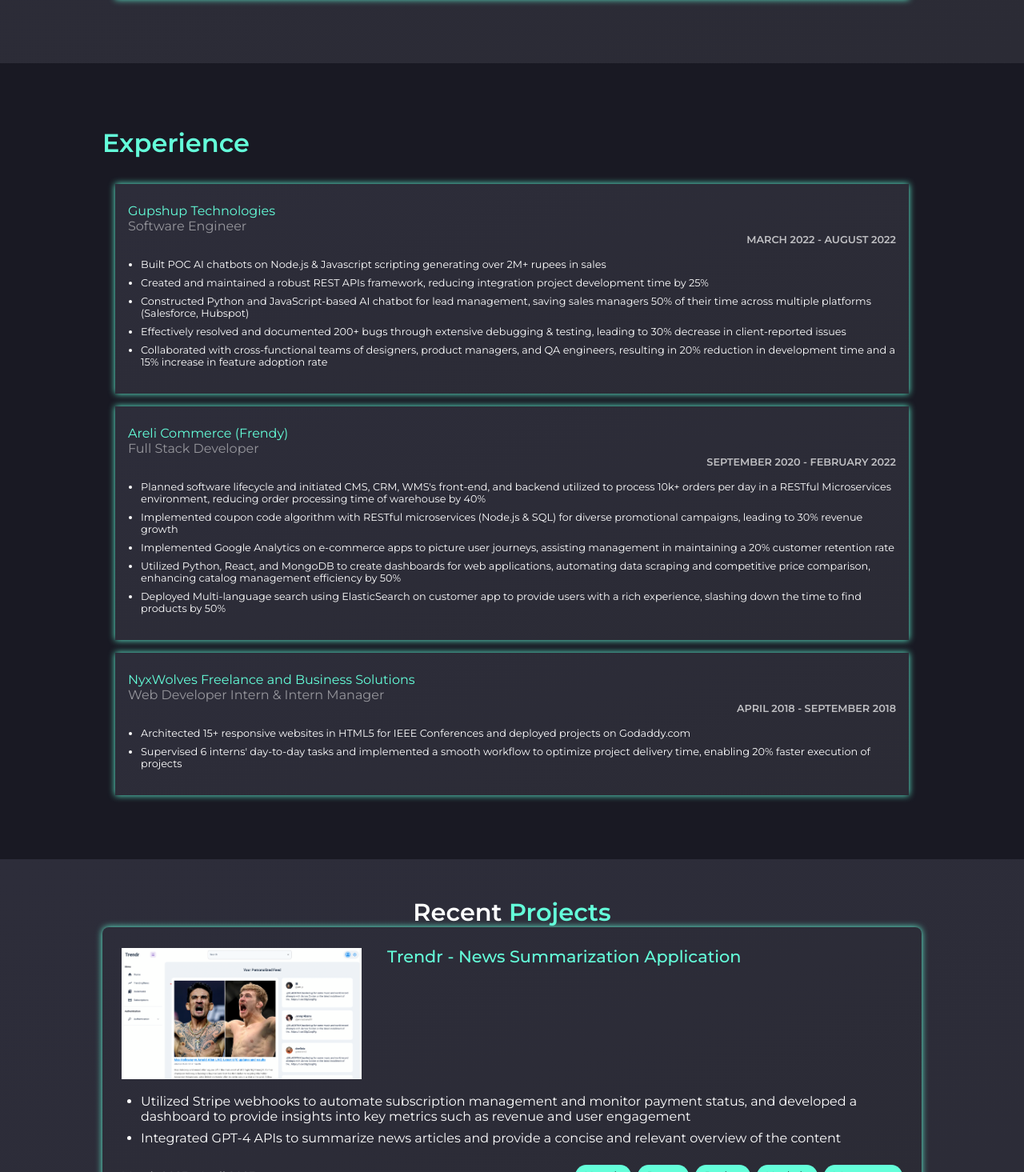
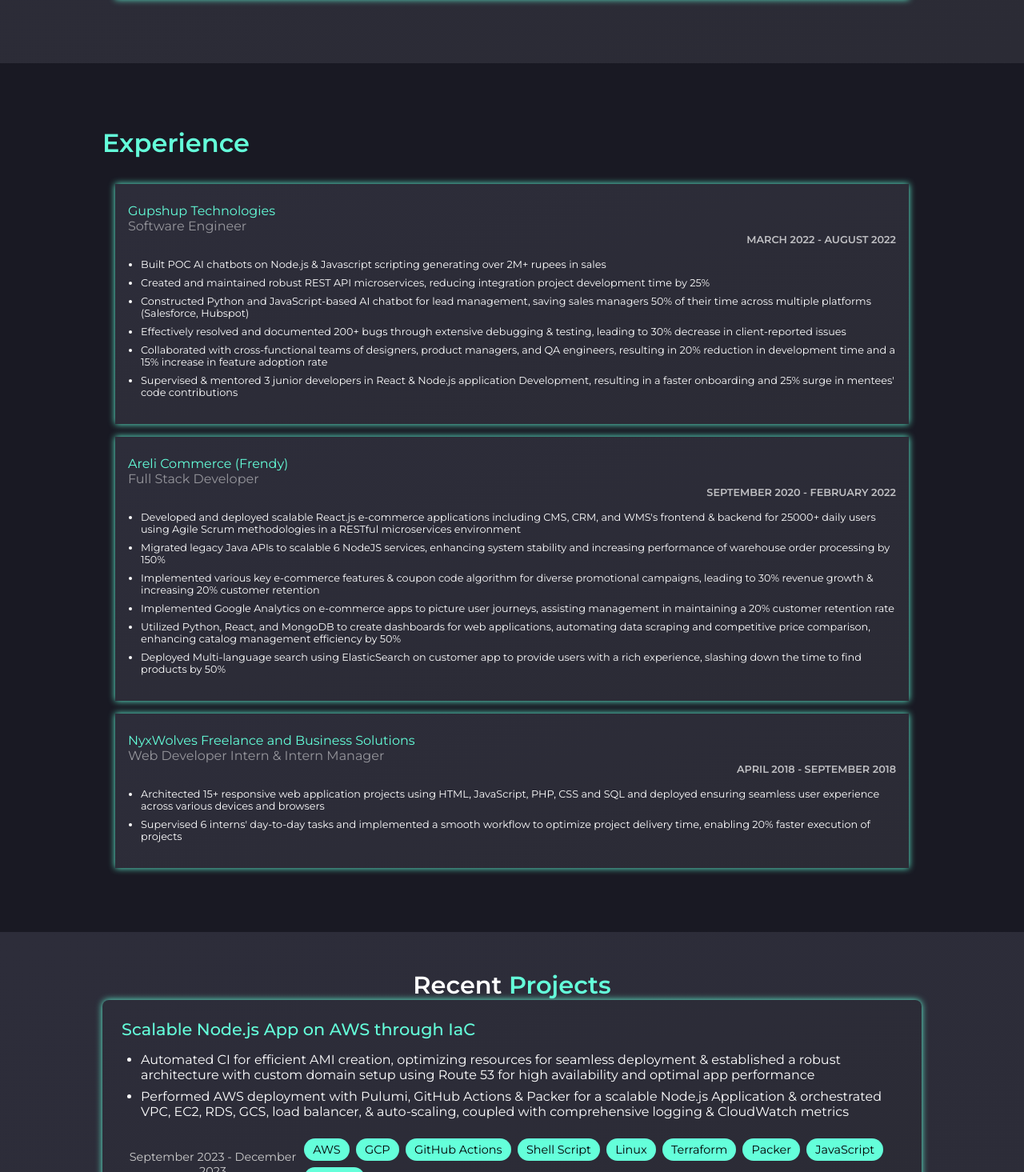
Before and after one commit to anshulsharma1610/portfolio, a React (Create React App) app: page / in a window 1280 px wide. Shown: the part 2162-3627 px from the top of the page at 80% size. Built offline with nearby package versions, Linux system fonts and the light colour scheme; the HTML template or start-up script is replaced by a standard one.

Commit message:
updated exp, project and skills

```diff
--- a/src/components/Experience/Experience.jsx
+++ b/src/components/Experience/Experience.jsx
@@ -11,10 +11,11 @@
         to: "August 2022",
         desc: [
             "Built POC AI chatbots on Node.js & Javascript scripting generating over 2M+ rupees in sales",
-            "Created and maintained a robust REST APIs framework, reducing integration project development time by 25%",
+            "Created and maintained robust REST API microservices, reducing integration project development time by 25%",
             "Constructed Python and JavaScript-based AI chatbot for lead management, saving sales managers 50% of their time across multiple platforms (Salesforce, Hubspot)",
             "Effectively resolved and documented 200+ bugs through extensive debugging & testing, leading to 30% decrease in client-reported issues",
-            "Collaborated with cross-functional teams of designers, product managers, and QA engineers, resulting in 20% reduction in development time and a 15% increase in feature adoption rate"
+            "Collaborated with cross-functional teams of designers, product managers, and QA engineers, resulting in 20% reduction in development time and a 15% increase in feature adoption rate",
+            "Supervised & mentored 3 junior developers in React & Node.js application Development, resulting in a faster onboarding and 25% surge in mentees' code contributions"
         ],
         link: "https://www.gupshup.io",
     },
@@ -24,8 +25,9 @@
         from: "September 2020",
         to: "February 2022",
         desc: [
-            "Planned software lifecycle and initiated CMS, CRM, WMS's front-end, and backend utilized to process 10k+ orders per day in a RESTful Microservices environment, reducing order processing time of warehouse by 40%",
-            " Implemented coupon code algorithm with RESTful microservices (Node.js & SQL) for diverse promotional campaigns, leading to 30% revenue growth",
+            "Developed and deployed scalable React.js e-commerce applications including CMS, CRM, and WMS's frontend & backend for 25000+ daily users using Agile Scrum methodologies in a RESTful microservices environment",
+            "Migrated legacy Java APIs to scalable 6 NodeJS services, enhancing system stability and increasing performance of warehouse order processing by 150%",
+            "Implemented various key e-commerce features & coupon code algorithm for diverse promotional campaigns, leading to 30% revenue growth & increasing 20% customer retention",
             "Implemented Google Analytics on e-commerce apps to picture user journeys, assisting management in maintaining a 20% customer retention rate",
             "Utilized Python, React, and MongoDB to create dashboards for web applications, automating data scraping and competitive price comparison, enhancing catalog management efficiency by 50%",
             "Deployed Multi-language search using ElasticSearch on customer app to provide users with a rich experience, slashing down the time to find products by 50%"
@@ -38,7 +40,7 @@
         from: "April 2018",
         to: "September 2018",
         desc: [
-            "Architected 15+ responsive websites in HTML5 for IEEE Conferences and deployed projects on Godaddy.com",
+            " Architected 15+ responsive web application projects using HTML, JavaScript, PHP, CSS and SQL and deployed ensuring seamless user experience across various devices and browsers",
             "Supervised 6 interns' day-to-day tasks and implemented a smooth workflow to optimize project delivery time, enabling 20%  faster execution of projects",
         ],
         link: "https://www.nyxwolves.com",
--- a/src/components/Projects/Projects.jsx
+++ b/src/components/Projects/Projects.jsx
@@ -4,6 +4,18 @@
 import { Zoom } from "react-awesome-reveal";
 
 let projects = [
+    {
+        name: "Scalable Node.js App on AWS through IaC",
+        // img: "images/trendr.png",
+        desc: [
+            "Automated CI for efficient AMI creation, optimizing resources for seamless deployment & established a robust architecture with custom domain setup using Route 53 for high availability and optimal app performance",
+            "Performed AWS deployment with Pulumi, GitHub Actions & Packer for a scalable Node.js Application & orchestrated VPC, EC2, RDS, GCS, load balancer, & auto-scaling, coupled with comprehensive logging & CloudWatch metrics"
+        ],
+        link: "https://github.com/anshulsharma1610/",
+        from: "September 2023",
+        to: "December 2023",
+        technologies: ["AWS", "GCP", "GitHub Actions", "Shell Script", "Linux", "Terraform", "Packer", "JavaScript", "Node.js"],
+    },
     {
         name: "Trendr - News Summarization Application",
         img: "images/trendr.png",
--- a/src/components/Skills/Skills.jsx
+++ b/src/components/Skills/Skills.jsx
@@ -24,6 +24,7 @@
                             "CSS3",
                             "React",
                             "Next.js",
+                            "Angular",
                             "Node.js",
                             "Express.js",
                             "Vue.js",
@@ -37,12 +38,14 @@
                         Icon={MdOutlineKeyboard}
                         title={"Languages"}
                         disc={[
+                            "Python",
                             "JavaScript",
                             "TypeScript",
                             "Java",
-                            "Python",
                             "C",
+                            "C#",
                             "SQL",
+                            "NoSQL"
                         ]}
                     />
                 </Slide>
@@ -75,6 +78,7 @@
                             "Linux",
                             "Heroku",
                             "AWS",
+                            "GCP"
                         ]}
                     />
                 </Slide>
```
